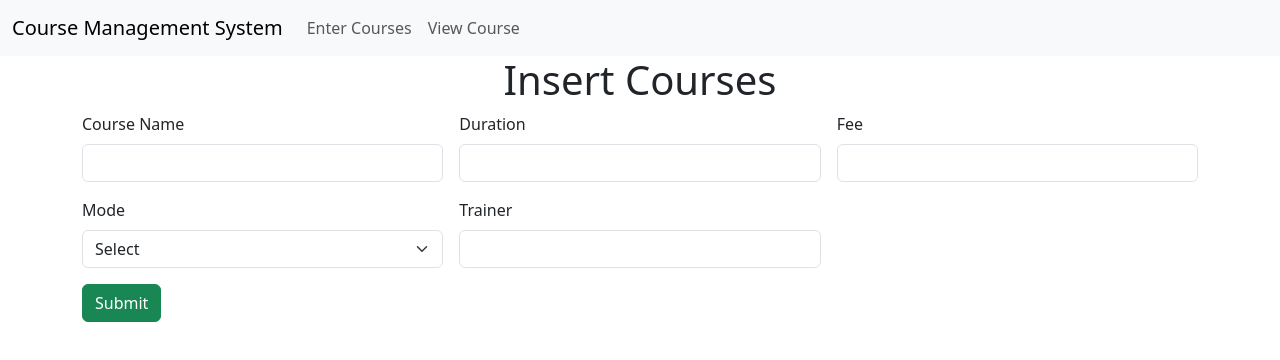
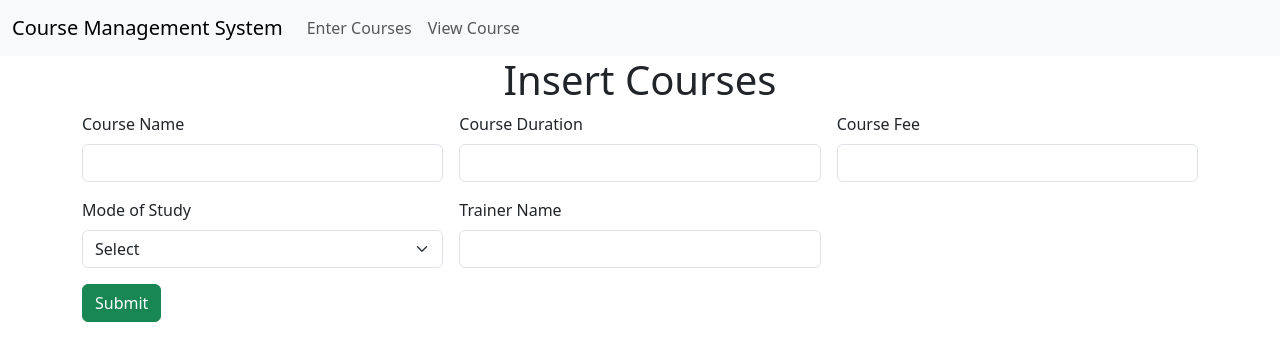
Before and after one commit to bimigijoo/course-app-react, a React (Vite) app: page / in a window 1280 px wide. Shown: the top 360 px of the page. Built offline with nearby package versions, Linux system fonts and the light colour scheme.

Commit message:
Completed Insert Course

```diff
--- a/src/components/InsertCourse.jsx
+++ b/src/components/InsertCourse.jsx
@@ -14,16 +14,16 @@ const InsertCourse = () => {
                             <input type="text" className="form-control" />
                         </div>
                         <div className="col-col-12 col-sm-12 col-md-6 col-lg-6 col-xl-4 col-xxl-4">
-                            <label htmlFor="" className="form-label">Duration</label>
+                            <label htmlFor="" className="form-label">Course Duration</label>
                             <input type="text" className="form-control" />
                         </div>
 
                         <div className="col-col-12 col-sm-12 col-md-6 col-lg-6 col-xl-4 col-xxl-4">
-                            <label htmlFor="" className="form-label">Fee</label>
+                            <label htmlFor="" className="form-label">Course Fee</label>
                             <input type="text" className="form-control" />
                         </div>
                         <div className="col-col-12 col-sm-12 col-md-6 col-lg-6 col-xl-4 col-xxl-4">
-                            <label htmlFor="" className="form-label">Mode</label>
+                            <label htmlFor="" className="form-label">Mode of Study</label>
                             <select name="feemodel" id="" className="form-select">
                                 <option value="">Select</option>
                                 <option value="">Online</option>
@@ -32,7 +32,7 @@ const InsertCourse = () => {
                             </select>
                         </div>
                         <div className="col-col-12 col-sm-12 col-md-6 col-lg-6 col-xl-4 col-xxl-4">
-                            <label htmlFor="" className="form-label">Trainer</label>
+                            <label htmlFor="" className="form-label">Trainer Name</label>
                             <input type="text" className="form-control" />
                         </div>
                         <div className="col-col-12 col-sm-12 col-md-12 col-lg-12 col-xl-12 col-xxl-12">
```
